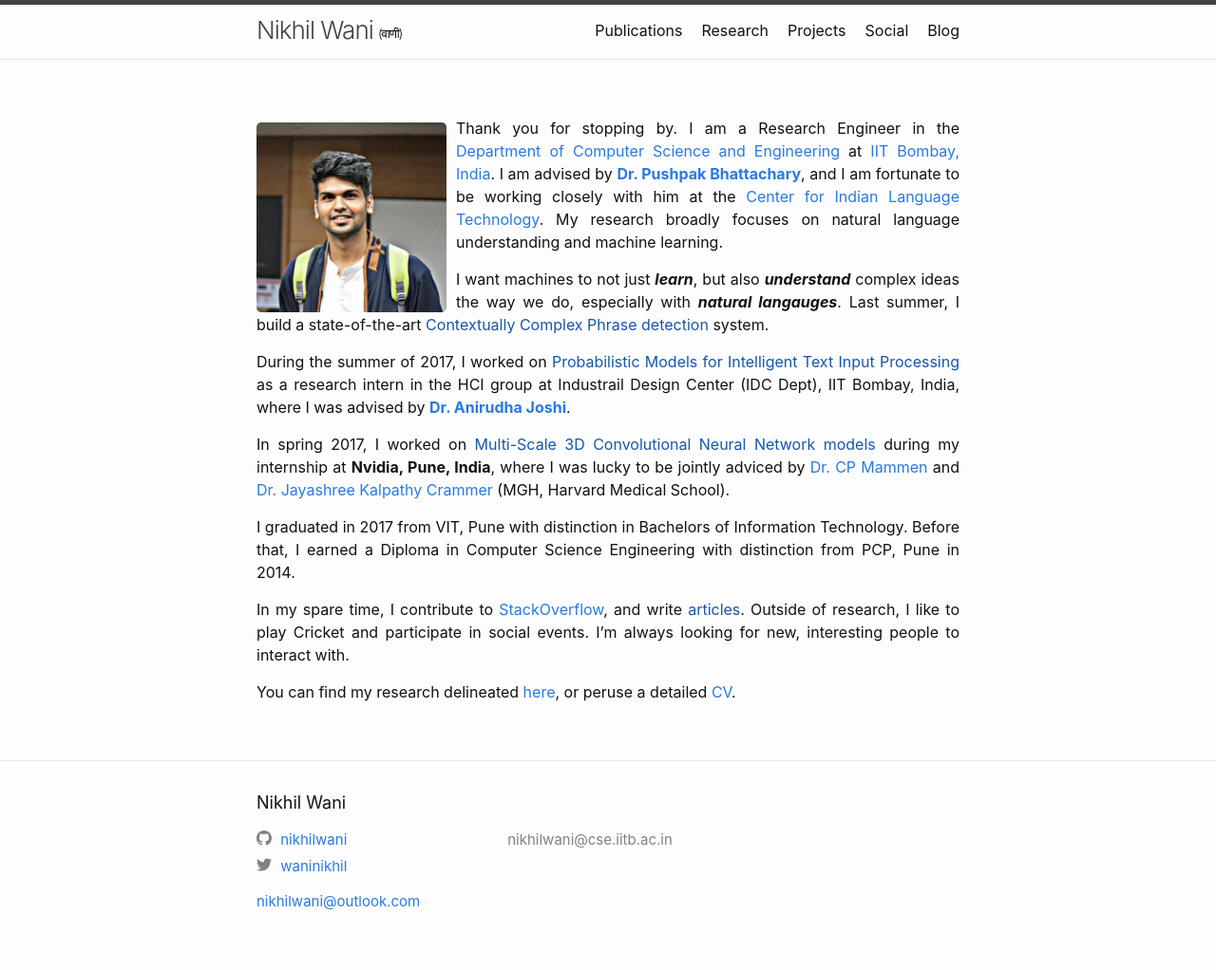
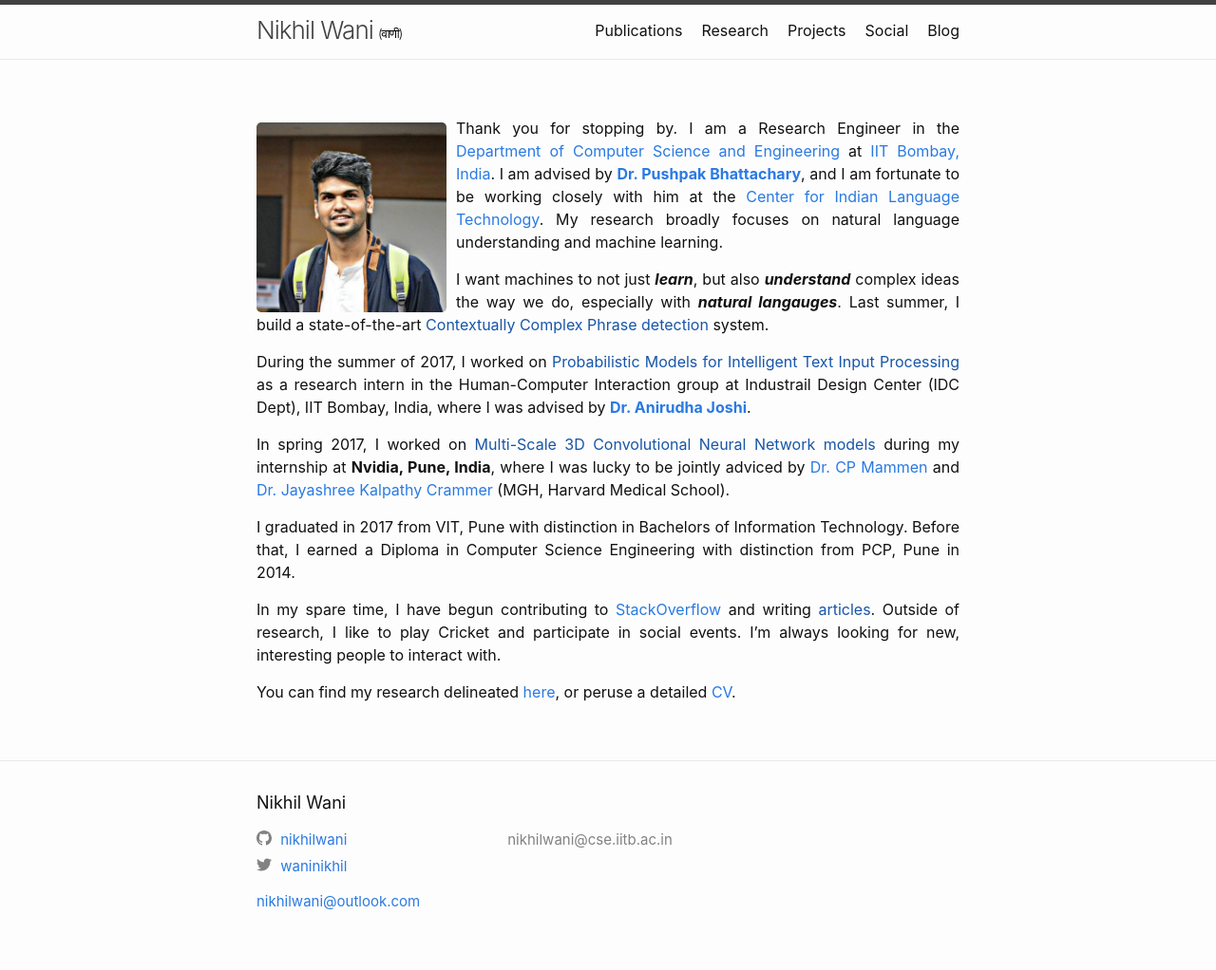
Before and after one commit to nikhilwani/nikhilwani.github.io, a Jekyll site: the page built from index.md, in a window 1280 px wide. Shown: the whole page at 95% size. Built offline with Jekyll 4.4.1, drawn with Linux system fonts in a browser that asks for light colours; comment, search, counter and statistics services are not loaded.

```diff
--- a/index.md
+++ b/index.md
@@ -70,7 +70,7 @@
  I want machines to not just ***learn***, but also ***understand*** complex ideas the way we do, especially with ***natural langauges***. Last summer, I build a state-of-the-art [Contextually Complex Phrase detection]() system.
 
 
-During the summer of 2017, I worked on [Probabilistic Models for Intelligent Text Input Processing]() as a research intern in the HCI group at Industrail Design Center (IDC Dept), IIT Bombay, India, where I was advised by **[Dr. Anirudha Joshi](http://www.idc.iitb.ac.in/~anirudha/){:target="_blank"}**.
+During the summer of 2017, I worked on [Probabilistic Models for Intelligent Text Input Processing]() as a research intern in the Human-Computer Interaction group at Industrail Design Center (IDC Dept), IIT Bombay, India, where I was advised by **[Dr. Anirudha Joshi](http://www.idc.iitb.ac.in/~anirudha/){:target="_blank"}**.
 
 
 In spring 2017, I worked on [Multi-Scale 3D Convolutional Neural Network models]() during my internship at **Nvidia, Pune, India**, where I was lucky to be jointly adviced by [Dr. CP Mammen](https://in.linkedin.com/in/cp-mammen-7690735) and [Dr. Jayashree Kalpathy Crammer](https://connects.catalyst.harvard.edu/Profiles/display/Person/102986) (MGH, Harvard Medical School).
@@ -79,6 +79,6 @@
 I graduated in 2017 from VIT, Pune with distinction in Bachelors of Information Technology. Before that, I earned a Diploma in Computer Science Engineering with distinction from PCP, Pune in 2014.
 
 
-In my spare time, I contribute to [StackOverflow](https://stackoverflow.com/users/9370096/nikhil-wani){:target="_blank"}, and write [articles](). Outside of research, I like to play Cricket and participate in social events. I'm always looking for new, interesting people to interact with.
+In my spare time, I have begun contributing to [StackOverflow](https://stackoverflow.com/users/9370096/nikhil-wani){:target="_blank"} and writing [articles](). Outside of research, I like to play Cricket and participate in social events. I'm always looking for new, interesting people to interact with.
 
 You can find my research delineated [here](http://localhost:4000/research/), or peruse a detailed [CV](http://localhost:4000/research/).
```
